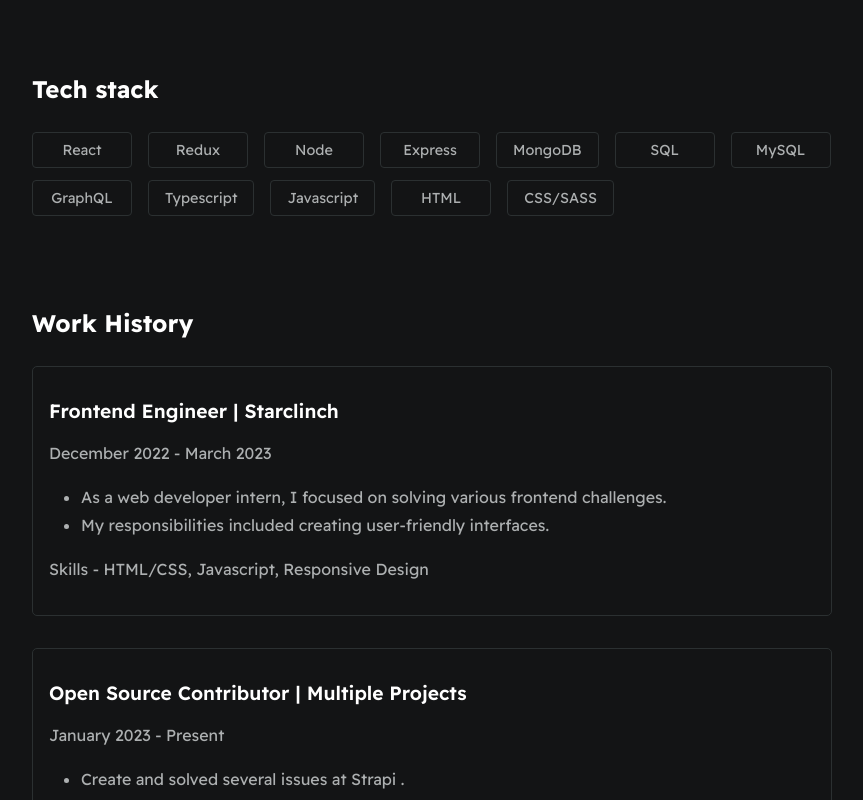
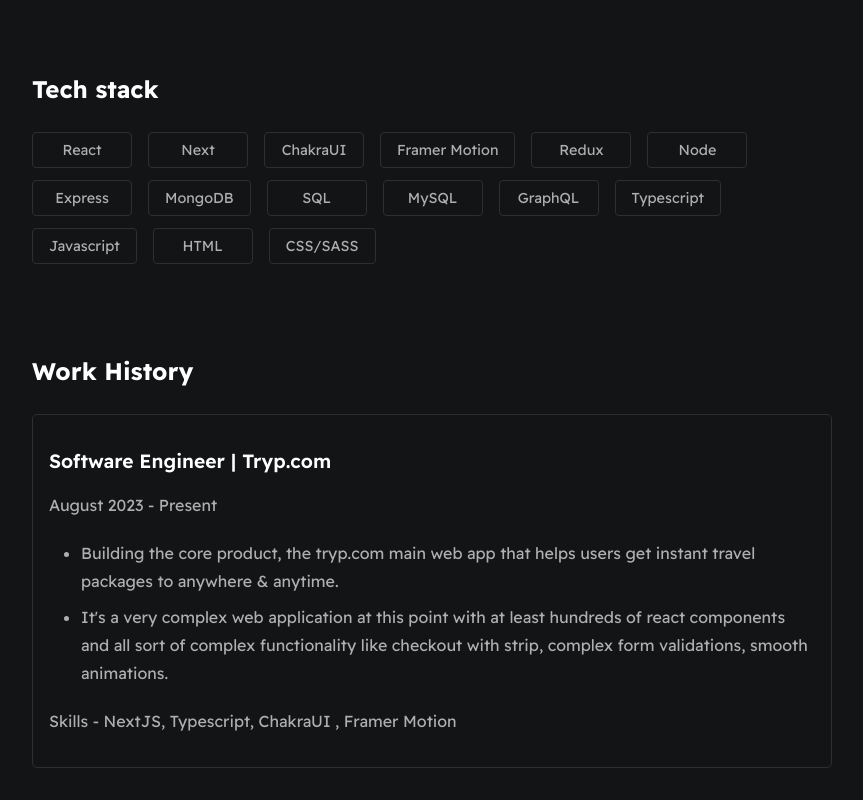
Before and after one commit to noobCode-69/Portfolio, a React (Vite) app: page / in a window 1280 px wide. Shown: the part 620-1420 px from the top of the page, without its empty margins (208-1071 px from the left). Built offline with nearby package versions, Linux system fonts and the light colour scheme.

Commit message:
updated work history

```diff
--- a/src/components/Home/Home.config.js
+++ b/src/components/Home/Home.config.js
@@ -27,6 +27,9 @@ export const skills = [
 
 export const techStack = [
   "React",
+  "Next",
+  "ChakraUI",
+  "Framer Motion",
   "Redux",
   "Node",
   "Express",
@@ -93,6 +96,18 @@ export const projects = [
 
 export const workHistory = [
   {
+    from: "August 2023",
+    to: "Present",
+    role: "Software Engineer",
+    company: "Tryp.com",
+    descriptions: [
+      "Building the core product, the tryp.com main web app that helps users get instant travel packages to anywhere & anytime.",
+      "It's a very complex web application at this point with at least hundreds of react components and all sort of complex functionality like checkout with strip, complex form validations, smooth animations.",
+    ],
+
+    skills: `NextJS, Typescript, ChakraUI , Framer Motion`,
+  },
+  {
     from: "December 2022",
     to: "March 2023",
     role: "Frontend Engineer",
--- a/src/components/Home/Home.module.css
+++ b/src/components/Home/Home.module.css
@@ -98,6 +98,7 @@
   flex-direction: column;
   gap: 2rem;
   list-style-type: none;
+  line-height: 1.75rem;
 }
 
 .work-history-list-item {
```
